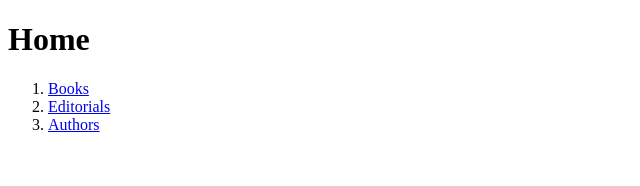
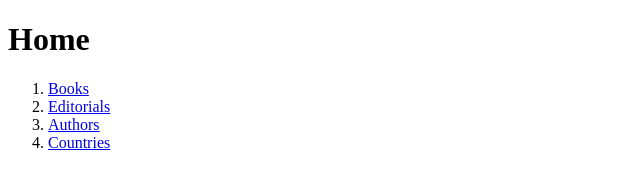
Before and after one commit to giselalanciani/books, a website built with webpack: page dist/index.html in a window 1280 px wide. Shown: the full height of the page, 0-640 px from the left. Built offline with nearby package versions, Linux system fonts and the light colour scheme.

Commit message:
create index

```diff
--- a/dist/index.html
+++ b/dist/index.html
@@ -15,6 +15,7 @@
         <li><a href="/books">Books</a></li>
         <li><a href="editorials">Editorials</a></li>
         <li><a href="authors">Authors</a></li>
+        <li><a href="countries">Countries</a></li>
       </ol>
     </main>
 
```
